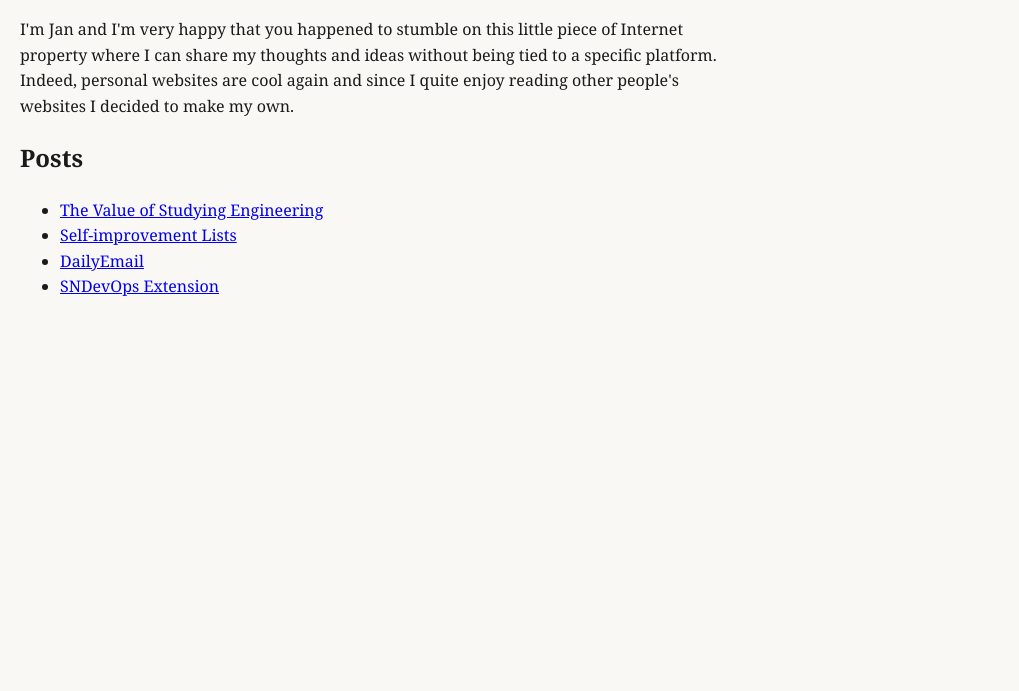
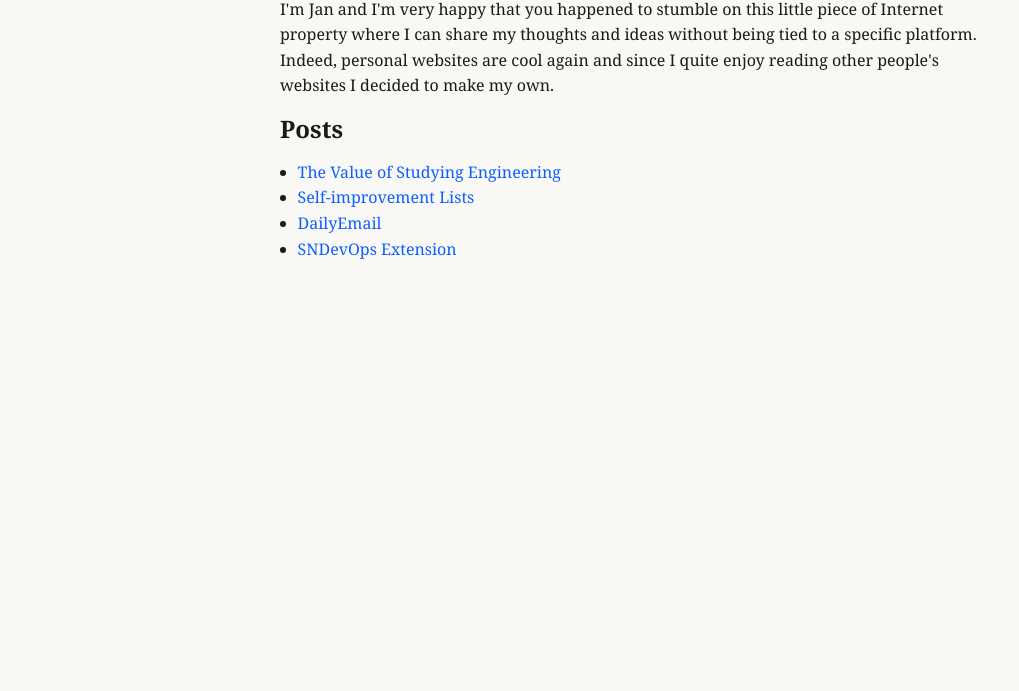
Before and after one commit to janujcic/janujcic-personal-website, an Eleventy site: page src/index.html in a window 1280 px wide. Shown: the part 109-800 px from the top of the page, without its empty margins (0-1019 px from the left). Built offline with nearby package versions, Linux system fonts and the light colour scheme; Eleventy itself is replaced by a stand-in of ours; files that its build step writes are made by us from their sources.

Commit message:
Improve CSS styling of the page

```diff
--- a/eleventy.config.js
+++ b/eleventy.config.js
@@ -1,4 +1,5 @@
 module.exports = function (eleventyConfig) {
+  eleventyConfig.addPassthroughCopy("src/styles.css");
   eleventyConfig.addCollection("posts", function (collectionApi) {
     return collectionApi.getFilteredByGlob("src/posts/*.md").reverse();
   });
--- a/src/styles.css
+++ b/src/styles.css
@@ -6,7 +6,7 @@
 
 body {
   margin: 0;
-  padding: 32px 20px;
+  padding: 48px 20px;
   font-family: "Georgia", "Times New Roman", serif;
   line-height: 1.6;
   color: #1a1a1a;
@@ -15,4 +15,30 @@
 
 main {
   max-width: 720px;
+  margin: 0 auto;
 }
+
+h1,
+h2,
+h3 {
+  line-height: 1.2;
+  margin: 0 0 0.6em;
+}
+
+p {
+  margin: 0 0 1em;
+}
+
+a {
+  color: #0b5fff;
+  text-decoration: none;
+}
+
+a:hover,
+a:focus {
+  text-decoration: underline;
+}
+
+ul {
+  padding-left: 1.1rem;
+}
```
Also changed, not shown: src/_includes/post.html (+3 -0 lines).
